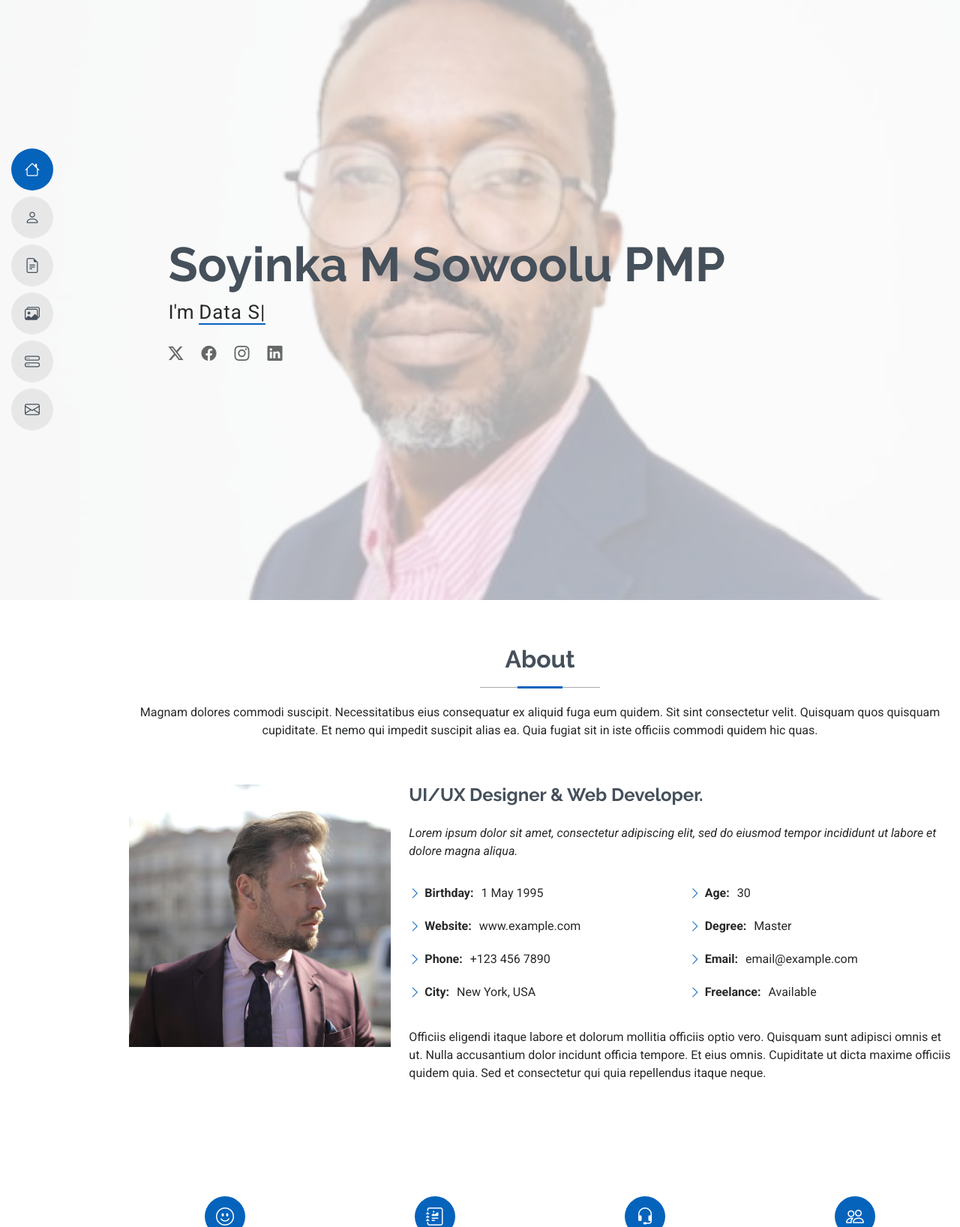
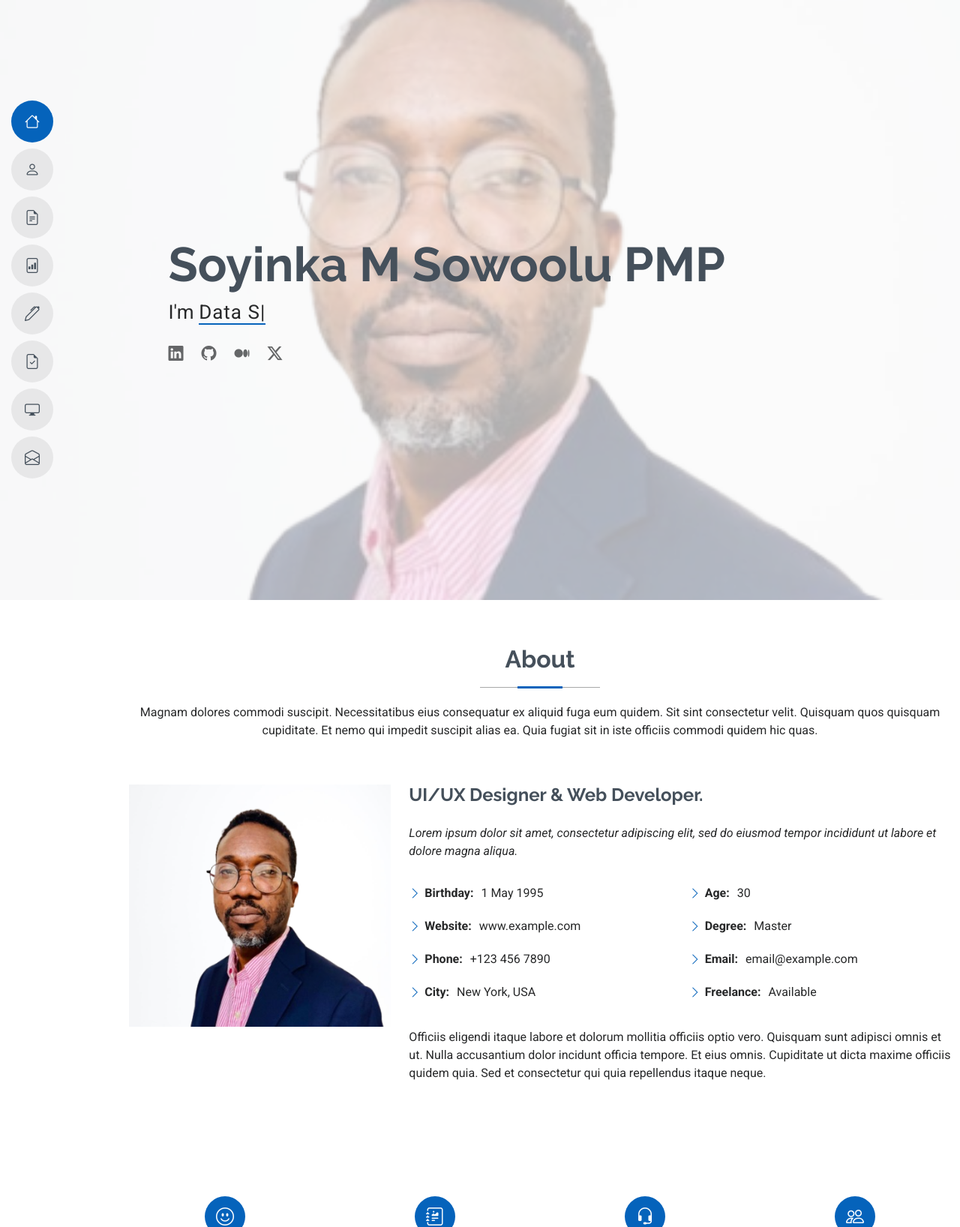
Before and after one commit to soyinkas1/Web-Profile, a Flask app: page / in a window 1280 px wide. Shown: the top 1636 px of the page at 75% size. Run offline with Flask 3, Linux system fonts and the light colour scheme; some libraries are stand-ins or nearby versions.

Commit message:
home update contd

```diff
--- a/templates/index.html
+++ b/templates/index.html
@@ -47,9 +47,11 @@
         <li><a href="#hero" class="active"><i class="bi bi-house navicon"></i><span>Home</span></a></li>
         <li><a href="#about"><i class="bi bi-person navicon"></i><span>About</span></a></li>
         <li><a href="#resume"><i class="bi bi-file-earmark-text navicon"></i><span>Resume</span></a></li>
-        <li><a href="#portfolio"><i class="bi bi-images navicon"></i><span>Portfolio</span></a></li>
-        <li><a href="#services"><i class="bi bi-hdd-stack navicon"></i><span>Services</span></a></li>
-        <li><a href="#contact"><i class="bi bi-envelope navicon"></i><span>Contact</span></a></li>
+        <li><a href="#portfolio"><i class="bi bi-file-bar-graph navicon"></i><span>Portfolio</span></a></li>
+        <li><a href="#blog"><i class="bi bi-pen navicon"></i><span>Blogs</span></a></li>
+        <li><a href="#certs"><i class="bi bi-file-earmark-check navicon"></i><span> Certificates</span></a></li>
+        <li><a href="#demo"><i class="bi bi-display navicon"></i><span>Demo Apps</span></a></li>
+        <li><a href="#contact"><i class="bi bi-envelope-open navicon"></i><span>Contact</span></a></li>
       </ul>
     </nav>
 
@@ -68,10 +70,11 @@
             <h2>Soyinka M Sowoolu PMP</h2>
             <p>I'm <span class="typed" data-typed-items="Data Analyst, Data Scientist, Project Manager, Business Analyst">Data Analyst</span><span class="typed-cursor typed-cursor--blink" aria-hidden="true"></span></p>
             <div class="social-links">
+              <a href="https://www.linkedin.com/in/shosowoolu/"><i class="bi bi-linkedin"></i></a>
+              <a href="https://github.com/soyinkas1"><i class="bi bi-github"></i></a>
+              <a href="https://medium.com/@soyinkas1"><i class="bi bi-medium"></i></a>
               <a href="https://x.com/Soyinka_lcc3"><i class="bi bi-twitter-x"></i></a>
-              <a href="#"><i class="bi bi-facebook"></i></a>
-              <a href="#"><i class="bi bi-instagram"></i></a>
-              <a href="https://www.linkedin.com/in/shosowoolu/"><i class="bi bi-linkedin"></i></a>
+
             </div>
           </div>
         </div>
@@ -92,7 +95,7 @@
 
         <div class="row gy-4 justify-content-center">
           <div class="col-lg-4">
-            <img src="static/assets/img/profile-img.jpg" class="img-fluid" alt="">
+            <img src="static/assets/img/Profile Pic_2024.png" class="img-fluid" alt="">
           </div>
           <div class="col-lg-8 content">
             <h2>UI/UX Designer &amp; Web Developer.</h2>
```
